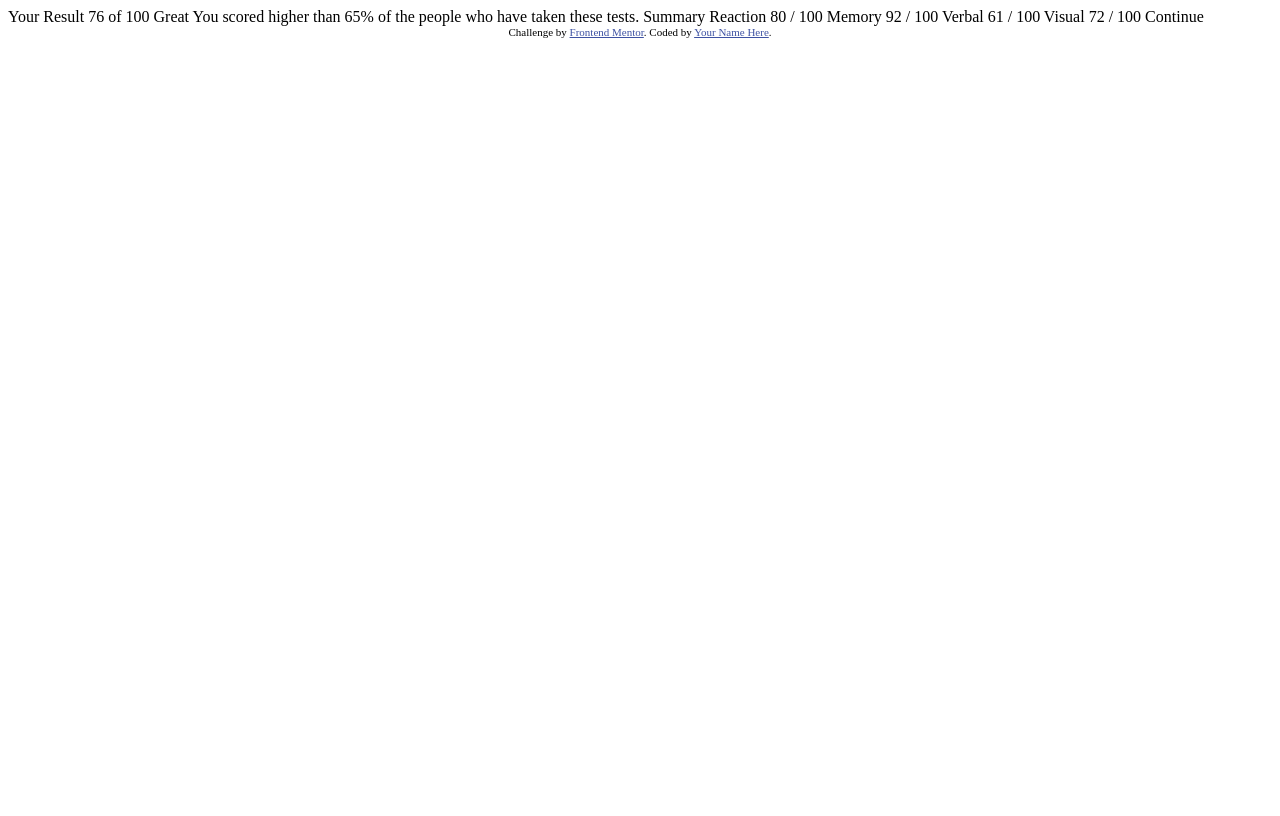
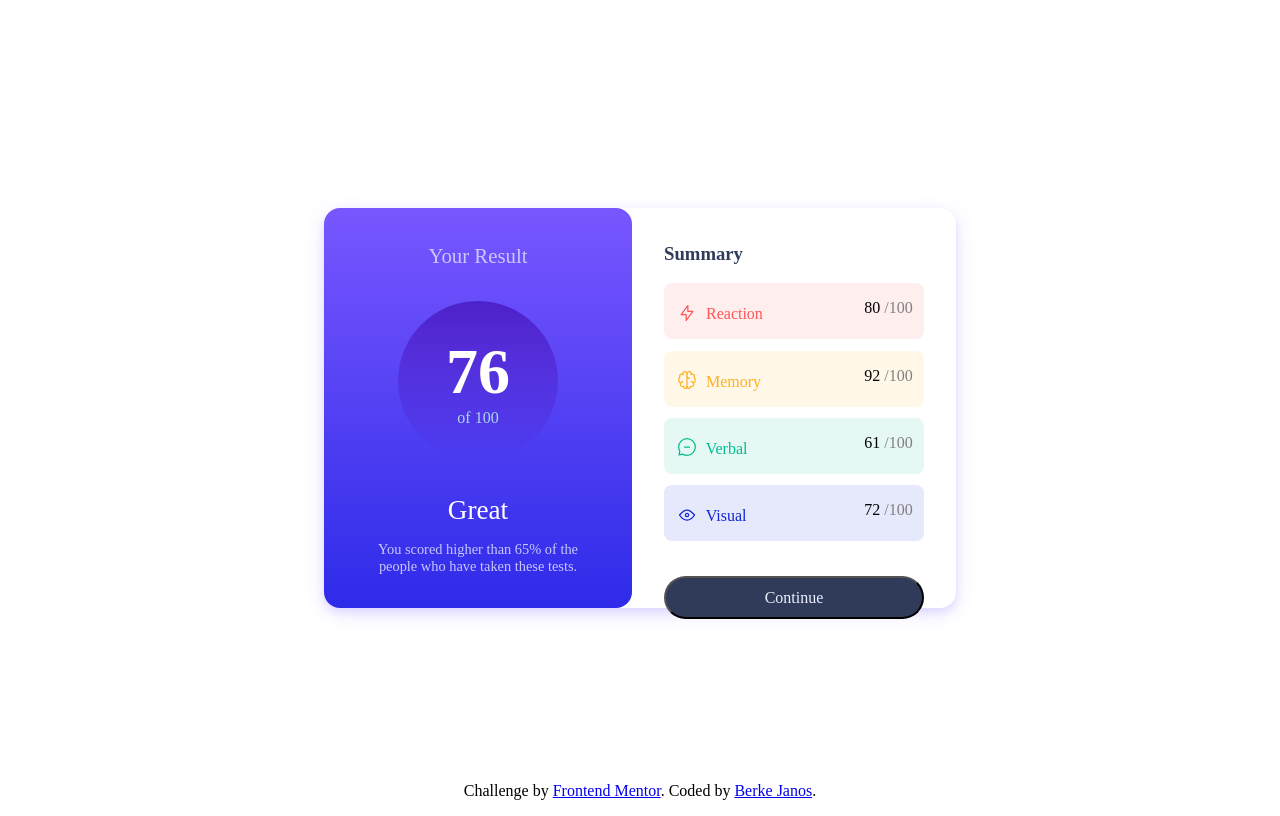
Before and after one commit to BerkeJani/result-summary-component, a plain HTML site: page results-summary-component-main/index.html in a window 1280 px wide. Drawn offline with Linux system fonts and the light colour scheme.

Commit message:
Result summary component done

```diff
--- a/results-summary-component-main/index.html
+++ b/results-summary-component-main/index.html
@@ -1,47 +1,106 @@
 <!DOCTYPE html>
 <html lang="en">
+
 <head>
   <meta charset="UTF-8">
-  <meta name="viewport" content="width=device-width, initial-scale=1.0"> <!-- displays site properly based on user's device -->
+  <meta name="viewport" content="width=device-width, initial-scale=1.0">
+  <!-- displays site properly based on user's device -->
 
   <link rel="icon" type="image/png" sizes="32x32" href="./assets/images/favicon-32x32.png">
 
   <title>Frontend Mentor | Results summary component</title>
+  <link rel="stylesheet" href="./style.css">
+</head>
 
-  <!-- Feel free to remove these styles or customise in your own stylesheet 👍 -->
-  <style>
-    .attribution { font-size: 11px; text-align: center; }
-    .attribution a { color: hsl(228, 45%, 44%); }
-  </style>
-</head>
 <body>
+  <div class="content-wrapper">
+    <div class="result-box">
+      <h2 class="result-title">
+        Your Result
+      </h2>
+      <div class="score-value">
+        <h1 class="reached-score">
+          76
+        </h1>
+        <h1 class="total-score">
+          of 100
+        </h1>
+      </div>
+      <h1 class="result-described">
+        Great
+      </h1>
+      <p class="result-message">
+        You scored higher than 65% of the people who have taken these tests.
+      </p>
 
-  Your Result
-  76
-  of 100
+    </div>
+    <div class="summary-box">
+      <h3 class="summary-title">
+        Summary
+      </h3>
+      <div class="sum-item sum-reaction">
+        <p>
+          <img src="./assets/images/icon-reaction.svg" alt="reaction-icon">
+          Reaction
+        </p>
+        <p class="total-score-value">
+          <span class="reached-score-value">
+            80
+          </span>
+          /100
+        </p>
+      </div>
+      <div class="sum-item sum-memory">
 
-  Great
-  You scored higher than 65% of the people who have taken these tests.
+        <p>
+          <img src="./assets/images/icon-memory.svg" alt="memory-icon">
+          Memory
+        </p>
+        <p class="total-score-value">
+          <span class="reached-score-value">
+            92
+          </span>
+          /100
+        </p>
+      </div>
+      <div class="sum-item sum-verbal">
+        <p>
+          <img src="./assets/images/icon-verbal.svg" alt="verbal-icon">
+          Verbal
+        </p>
+        <p class="total-score-value">
+          <span class="reached-score-value">
+            61
+          </span>
+          /100
+        </p>
+      </div>
+      <div class="sum-item sum-visual">
+        <p>
+          <img src="./assets/images/icon-visual.svg" alt="visual-icon">
+          Visual
+        </p>
+        <p class="total-score-value">
+          <span class="reached-score-value">
+            72
+          </span>
+          /100
+        </p>
+      </div>
+      <div class="button-wrapper">
+        <button>
+          Continue
+        </button>
+      </div>
+    </div>
+  </div>
 
-  Summary
 
-  Reaction
-  80 / 100
-
-  Memory
-  92 / 100
-
-  Verbal
-  61 / 100
-
-  Visual
-  72 / 100
-
-  Continue
 
   <div class="attribution">
     Challenge by <a href="https://www.frontendmentor.io?ref=challenge" target="_blank">Frontend Mentor</a>.
-    Coded by <a href="#">Your Name Here</a>.
+    Coded by <a href="https://www.linkedin.com/in/janos-berke5/">Berke Janos</a>.
   </div>
 </body>
+
 </html>
--- /dev/null
+++ b/results-summary-component-main/style.css
@@ -0,0 +1,177 @@
+:root {
+    /* Primary */
+
+    --LightRed: hsl(0, 100%, 67%);
+    --OrangeyYellow: hsl(39, 100%, 56%);
+    --GreenTeal: hsl(166, 100%, 37%);
+    --CobaltBlue: hsl(234, 85%, 45%);
+
+    /* Gradients */
+
+    --LightSlateBlue: hsl(252, 100%, 67%);
+    --LightRoyalBlue: hsl(241, 81%, 54%);
+
+    --VioletBlue: hsla(256, 72%, 46%, 1);
+    --PersianBlue: hsla(241, 72%, 46%, 0);
+
+    /* Neutral */
+
+    --White: hsl(0, 0%, 100%);
+    --PaleBlue: hsl(221, 100%, 96%);
+    --LightLavender: hsl(241, 100%, 89%);
+    --DarkGrayBlue: hsl(224, 30%, 27%);
+}
+
+body {
+    display: flex;
+    align-items: center;
+    justify-content: center;
+    height: 100vh;
+    font-family: "Hanken Grotesk";
+}
+
+.content-wrapper {
+    display: flex;
+    flex-direction: row;
+    width: 50%;
+    height: 50%;
+    box-shadow: 5px 5px 5px;
+    border-radius: 1rem;
+    box-shadow: 0 4px 8px 0 hsla(252, 100%, 67%,.15), 0 6px 20px 0 hsla(252, 100%, 67%,.15);
+}
+
+/* RESULT */
+
+.result-box {
+    width: 45%;
+    background-image: linear-gradient(var(--LightSlateBlue), var(--LightRoyalBlue));
+    padding: 1rem 1.5rem;
+    border-radius: 1rem;
+    text-align: center;
+    display: flex;
+    flex-direction: column;
+    justify-content: center;
+}
+
+.result-title {
+    color: var(--LightLavender);
+    font-size: 1.3rem;
+    font-weight: 500;
+}
+
+.score-value {
+    background-image: linear-gradient(var(--VioletBlue), var(--PersianBlue));
+    border-radius: 50%;
+    width: 10rem;
+    height: 10rem;
+    display: flex;
+    justify-content: center;
+    flex-direction: column;
+    margin: 1rem auto;
+}
+
+.reached-score {
+    font-size: 4rem;
+    font-weight: 700;
+    color: var(--White);
+    margin: 0;
+}
+
+.total-score {
+    color: lightblue;
+    font-size: 1rem;
+    font-weight: 500;
+    margin: 0;
+}
+
+.result-described {
+    font-weight: 700;
+    color: var(--White);
+    font-size: 1.7rem;
+    font-weight: 500;
+    margin-bottom: 0;
+}
+
+.result-message {
+    width: 80%;
+    color: var(--LightLavender);
+    font-size: .9rem;
+    margin-left: auto;
+    margin-right: auto;
+}
+
+
+/* SUMMARY */
+
+.summary-box {
+    padding: 1rem 2rem;
+    width: 45%;
+}
+
+.summary-title{
+    color: var(--DarkGrayBlue);
+}
+
+.sum-item {
+    display: flex;
+    flex-direction: row;
+    justify-content: space-between;
+    padding-left: .5rem;
+    padding-right: .7rem;
+    border-radius: .5rem;
+    margin-bottom: .7rem;
+}
+
+.sum-item p img {
+    position: relative;
+    top: 15%;
+    margin-left: 5px;
+    margin-right: 5px;
+}
+
+.sum-reaction {
+    color: var(--LightRed);
+    background-color: hsla(0, 100%, 67%, 0.1);
+}
+
+.sum-memory {
+    color: var(--OrangeyYellow);
+    background-color: hsla(39, 100%, 56%, 0.1);
+}
+
+.sum-verbal {
+    color: var(--GreenTeal);
+    background-color: hsla(166, 100%, 37%, 0.1);
+}
+
+.sum-visual {
+    color: var(--CobaltBlue);
+    background-color: hsla(234, 85%, 45%, 0.1);
+}
+
+.total-score-value {
+    color: gray;
+}
+
+.reached-score-value {
+    color: black;
+}
+
+.button-wrapper button {
+    width: 100%;
+    background-color: var(--DarkGrayBlue);
+    color: var(--PaleBlue);
+    height: 2.7rem;
+    margin-top: 1.5rem;
+    border-radius: 1.5rem;
+    font-family: "Hanken Grotesk";
+    font-size: 1rem;
+
+}
+
+.attribution {
+    position: fixed;
+    bottom: 0%;
+    text-align: center;
+    width: 100%;
+}
```
